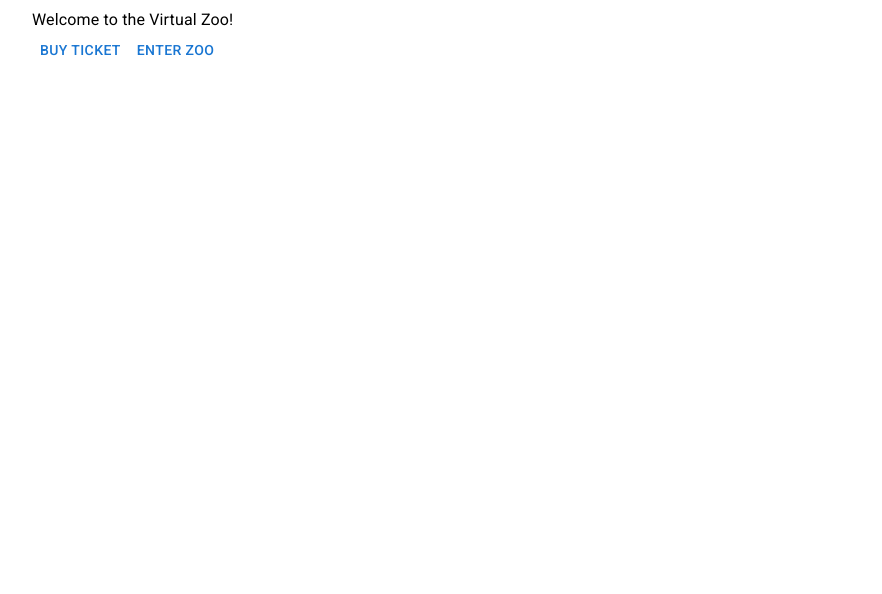
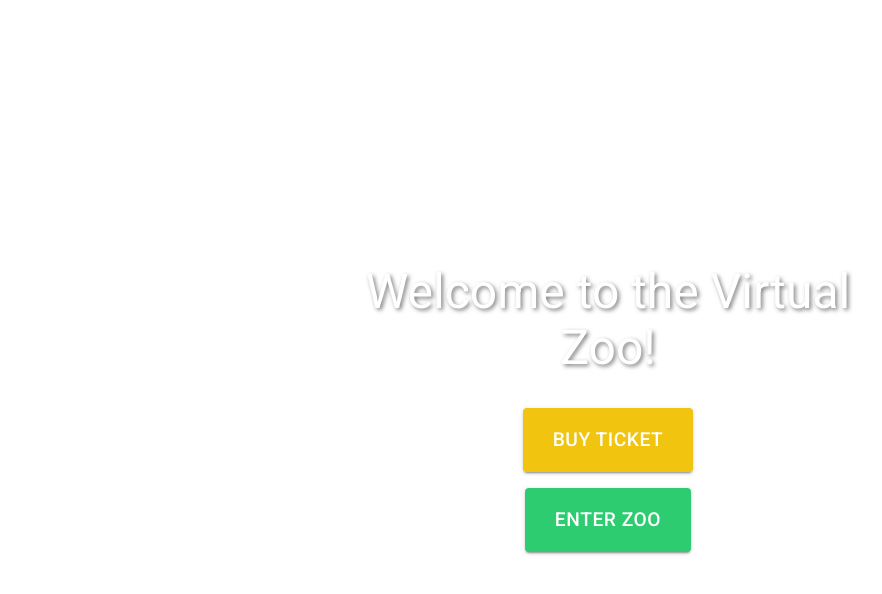
Before and after one commit to Nadav2503/FinalProjectFullStackFront, a React (Vite) app: page / in a window 1280 px wide. Shown: the top 594 px of the page, without its empty margins (32-914 px from the left). Built offline with nearby package versions, Linux system fonts and the light colour scheme.

Commit message:
add design for the home page

```diff
--- a/src/pages/HomePage.jsx
+++ b/src/pages/HomePage.jsx
@@ -4,16 +4,57 @@ import { Button, Container, Typography } from '@mui/material';
 export default function HomePage() {
     return (
         <div className="home-page">
-            <Container>
-                <Typography>
+            <Container
+                maxWidth="sm"
+                sx={{
+                    display: 'flex',
+                    flexDirection: 'column',
+                    justifyContent: 'center',
+                    alignItems: 'center',
+                    height: '100vh',
+                    textAlign: 'center',
+                }}
+            >
+                <Typography
+                    variant="h3"
+                    component="h1"
+                    sx={{
+                        color: 'white',
+                        textShadow: '2px 2px 4px rgba(0, 0, 0, 0.5)',
+                        marginBottom: 4,
+                    }}
+                >
                     Welcome to the Virtual Zoo!
                 </Typography>
 
-                <Button>
+                <Button
+                    variant="contained"
+                    color="primary"
+                    sx={{
+                        marginBottom: 2,
+                        padding: '15px 30px',
+                        fontSize: '1.2rem',
+                        backgroundColor: '#f1c40f',
+                        '&:hover': {
+                            backgroundColor: '#f39c12',
+                        },
+                    }}
+                >
                     Buy Ticket
                 </Button>
 
-                <Button>
+                <Button
+                    variant="contained"
+                    color="secondary"
+                    sx={{
+                        padding: '15px 30px',
+                        fontSize: '1.2rem',
+                        backgroundColor: '#2ecc71',
+                        '&:hover': {
+                            backgroundColor: '#27ae60',
+                        },
+                    }}
+                >
                     Enter Zoo
                 </Button>
             </Container>
```
